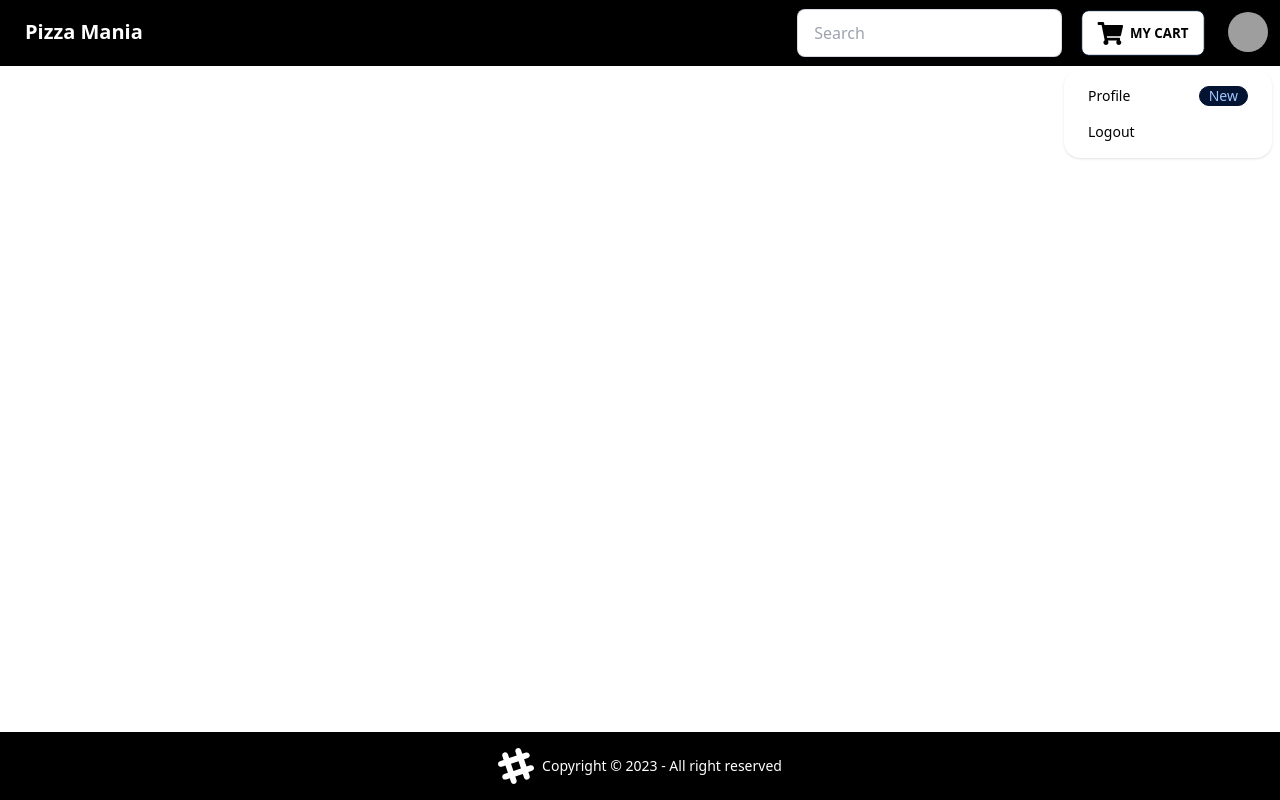
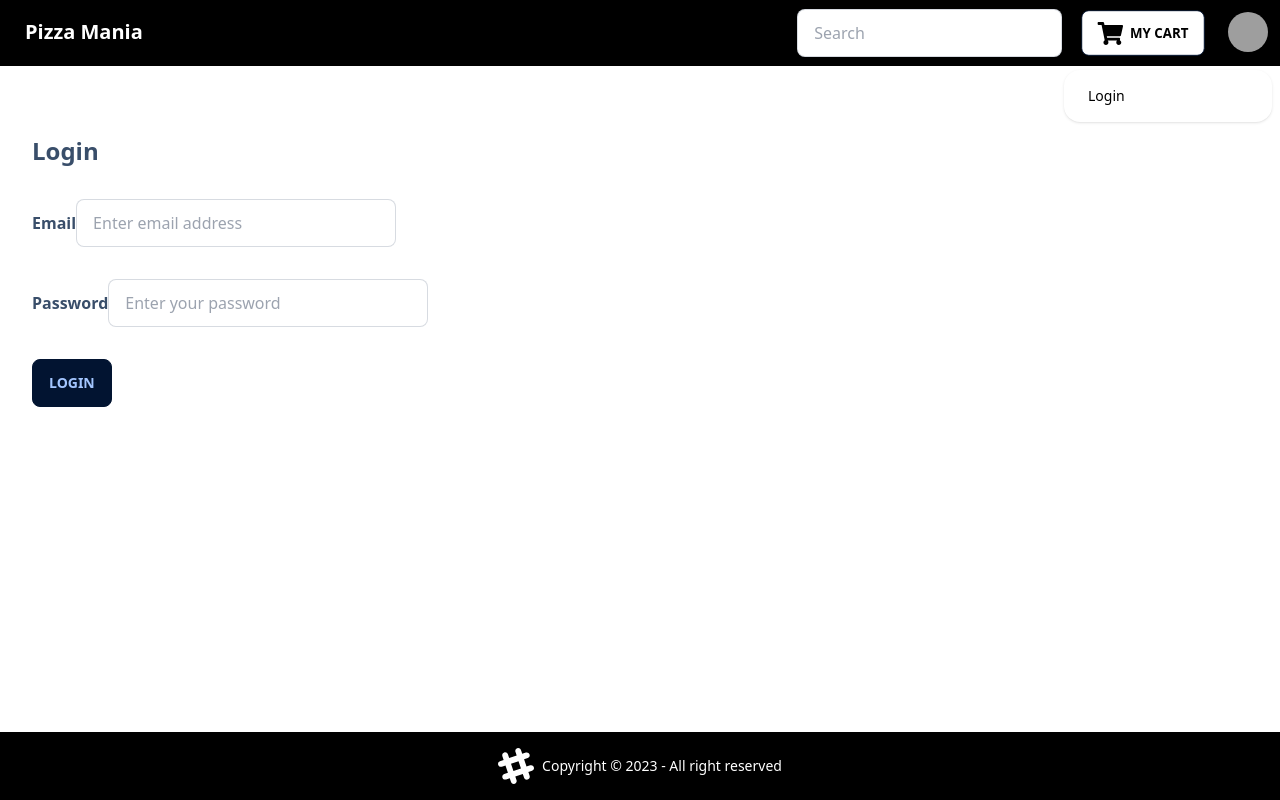
Before and after one commit to IImRan007/Pizza-Mania, a React (Create React App) app in the folder frontend/: page /login in a window 1280 px wide. Both pictures are taken after a click on the label 1248 px from the left and 32 px from the top of the page. Built offline with nearby package versions, Linux system fonts and the light colour scheme; grey boxes are pictures that could not be loaded.

Commit message:
Added login & logout feature

```diff
--- a/frontend/package.json
+++ b/frontend/package.json
@@ -1,6 +1,7 @@
 {
   "name": "pizza_mania",
   "version": "0.1.0",
+  "proxy": "http://localhost:5000",
   "private": true,
   "dependencies": {
     "@testing-library/jest-dom": "^5.16.5",
--- a/frontend/src/App.js
+++ b/frontend/src/App.js
@@ -4,25 +4,36 @@ import Footer from "./components/Footer";
 import Product from "./pages/Product";
 import Home from "./pages/Home";
 import Cart from "./pages/Cart";
+import Login from "./pages/Login";
 import { ToastContainer } from "react-toastify";
 import "react-toastify/dist/ReactToastify.css";
+import { UserProvider } from "./context/user/UserContext";
+import PrivateRoute from "./components/PrivateRoute";
 
 const App = () => {
   return (
-    <>
+    <UserProvider>
       <Router>
         <div className="flex flex-col h-screen justify-between">
           <Navbar />
           <Routes>
             <Route path="/" element={<Home />} />
+            <Route path="/login" element={<Login />} />
             <Route path="/pizza/:id" element={<Product />} />
-            <Route path="/cart" element={<Cart />} />
+            <Route
+              path="/cart"
+              element={
+                <PrivateRoute>
+                  <Cart />
+                </PrivateRoute>
+              }
+            />
           </Routes>
           <Footer />
         </div>
       </Router>
       <ToastContainer />
-    </>
+    </UserProvider>
   );
 };
 export default App;
--- a/frontend/src/components/Navbar.js
+++ b/frontend/src/components/Navbar.js
@@ -1,7 +1,20 @@
-import { Link } from "react-router-dom";
+import { useContext } from "react";
+import { Link, useNavigate } from "react-router-dom";
 import { FaShoppingCart } from "react-icons/fa";
+import { UserContext } from "../context/user/UserContext";
+import { logout } from "../context/user/UserActions";
 
 const Navbar = () => {
+  const { dispatch, ...state } = useContext(UserContext);
+
+  const navigate = useNavigate();
+
+  const handleLogout = () => {
+    logout();
+    dispatch({ type: "LOGOUT_USER" });
+    navigate("/");
+  };
+
   return (
     <div className="navbarContainer max-h[10rem] bg-black text-white sm:flex-row">
       <div className="flex-1">
@@ -42,15 +55,25 @@ const Navbar = () => {
             tabIndex={0}
             className="mt-3 p-2 shadow menu menu-compact dropdown-content bg-base-100 rounded-box w-52"
           >
+            {state.user && (
+              <>
                 <li>
                   <Link className="justify-between" to="/profile">
                     Profile
-                <span className="badge">New</span>
                   </Link>
                 </li>
+                <li onClick={handleLogout}>
+                  <Link>Logout {state.user && state.user.email}</Link>
+                </li>
+              </>
+            )}
+            {!state.user && (
               <li>
-              <Link>Logout</Link>
+                <Link className="justify-between" to="/login">
+                  Login
+                </Link>
               </li>
+            )}
           </ul>
         </div>
       </div>
--- /dev/null
+++ b/frontend/src/components/PrivateRoute.js
@@ -0,0 +1,13 @@
+import { useContext } from "react";
+import { Navigate } from "react-router-dom";
+import { UserContext } from "../context/user/UserContext";
+
+const PrivateRoute = ({ children }) => {
+  const { ...state } = useContext(UserContext);
+
+  if (state.user) return children;
+
+  return <Navigate to="/login" />;
+};
+
+export default PrivateRoute;
--- /dev/null
+++ b/frontend/src/context/user/UserActions.js
@@ -0,0 +1,34 @@
+import axios from "axios";
+
+const API_URL = "/api/users/";
+
+// Register user
+export const register = async (userData) => {
+  try {
+    const response = await axios.post(API_URL, userData);
+
+    if (response.data) {
+      localStorage.setItem("user", JSON.stringify(response.data));
+    }
+    return response.data;
+  } catch (error) {
+    console.log(error);
+  }
+};
+
+// Login user
+export const login = async (userData) => {
+  try {
+    const response = await axios.post(API_URL + "login", userData);
+
+    if (response.data) {
+      localStorage.setItem("user", JSON.stringify(response.data));
+    }
+    return response.data;
+  } catch (error) {
+    console.log(error);
+  }
+};
+
+// Logout user
+export const logout = () => localStorage.removeItem("user");
--- /dev/null
+++ b/frontend/src/context/user/UserContext.js
@@ -0,0 +1,25 @@
+import { createContext, useReducer } from "react";
+import UserReducer from "./UserReducer";
+
+export const UserContext = createContext();
+
+// Get user from localStorage
+const user = JSON.parse(localStorage.getItem("user"));
+
+export const UserProvider = ({ children }) => {
+  const initialState = {
+    user: user ? user : null,
+    error: false,
+    success: false,
+    loading: false,
+    message: "",
+  };
+
+  const [state, dispatch] = useReducer(UserReducer, initialState);
+
+  return (
+    <UserContext.Provider value={{ ...state, dispatch }}>
+      {children}
+    </UserContext.Provider>
+  );
+};
--- /dev/null
+++ b/frontend/src/context/user/UserReducer.js
@@ -0,0 +1,49 @@
+const UserReducer = (state, action) => {
+  switch (action.type) {
+    case "GET_USER":
+      return {
+        ...state,
+        user: action.payload,
+        error: false,
+        success: true,
+        loading: false,
+        message: "Success",
+      };
+    case "REGISTER_USER":
+      return {
+        ...state,
+        user: action.payload,
+        error: false,
+        success: true,
+        loading: false,
+        message: "Registered Successfully",
+      };
+    case "LOGIN_USER":
+      return {
+        ...state,
+        user: action.payload,
+        error: false,
+        success: true,
+        loading: false,
+        message: "Logeed in Successfully",
+      };
+    case "LOGOUT_USER":
+      return {
+        ...state,
+        user: null,
+        error: false,
+        success: true,
+        loading: false,
+        message: "Logged out Successfully",
+      };
+    case "SET_LOADING":
+      return {
+        ...state,
+        loading: true,
+      };
+    default:
+      return state;
+  }
+};
+
+export default UserReducer;
--- /dev/null
+++ b/frontend/src/hooks/useAuthStatus.js
@@ -0,0 +1,22 @@
+import { useState, useEffect, useContext } from "react";
+import { UserContext } from "../context/user/UserContext";
+
+export const useAuthStatus = () => {
+  const [loggedIn, setLoggedIn] = useState(false);
+  const [checkingStatus, setCheckingStatus] = useState(true);
+
+  // Get user from state
+  const { state } = useContext(UserContext);
+
+  useEffect(() => {
+    if (state.user) {
+      setLoggedIn(true);
+    } else {
+      setLoggedIn(false);
+    }
+
+    setCheckingStatus(false);
+  }, [state.user]);
+
+  return { loggedIn, checkingStatus };
+};
--- /dev/null
+++ b/frontend/src/pages/Login.js
@@ -0,0 +1,73 @@
+import { useState, useContext } from "react";
+import { useNavigate } from "react-router-dom";
+import { UserContext } from "../context/user/UserContext";
+import { login } from "../context/user/UserActions";
+
+const Login = () => {
+  const [formData, setFormData] = useState({
+    email: "",
+    password: "",
+  });
+
+  const { email, password } = formData;
+
+  const { dispatch } = useContext(UserContext);
+
+  const navigate = useNavigate();
+
+  const handleChange = (e) => {
+    setFormData((prevState) => ({
+      ...prevState,
+      [e.target.id]: e.target.value,
+    }));
+  };
+
+  const handleSubmit = async (e) => {
+    e.preventDefault();
+    const userData = { email, password };
+
+    dispatch({ type: "LOGIN_USER", payload: userData });
+
+    await login(userData);
+    navigate("/");
+  };
+  return (
+    <div className="p-8 mb-[16rem]">
+      <h1 className="font-bold text-2xl">Login</h1>
+      <form className="mt-8" onSubmit={handleSubmit}>
+        <div className="flex- flex-col">
+          <label htmlFor="email" className="font-bold">
+            Email
+          </label>
+          <input
+            type="email"
+            placeholder="Enter email address"
+            className="input input-bordered w-full max-w-xs"
+            id="email"
+            name="email"
+            onChange={handleChange}
+            required
+          />
+        </div>
+        <div className="flex- flex-col mt-8">
+          <label htmlFor="password" className="font-bold">
+            Password
+          </label>
+          <input
+            type="text"
+            placeholder="Enter your password"
+            className="input input-bordered w-full max-w-xs"
+            id="password"
+            name="password"
+            onChange={handleChange}
+            required
+          />
+        </div>
+        <div className="mt-8">
+          <button className="btn md:btn-md">Login</button>
+        </div>
+      </form>
+    </div>
+  );
+};
+export default Login;
```
Lines whose indentation alone changed are shown as unchanged.
